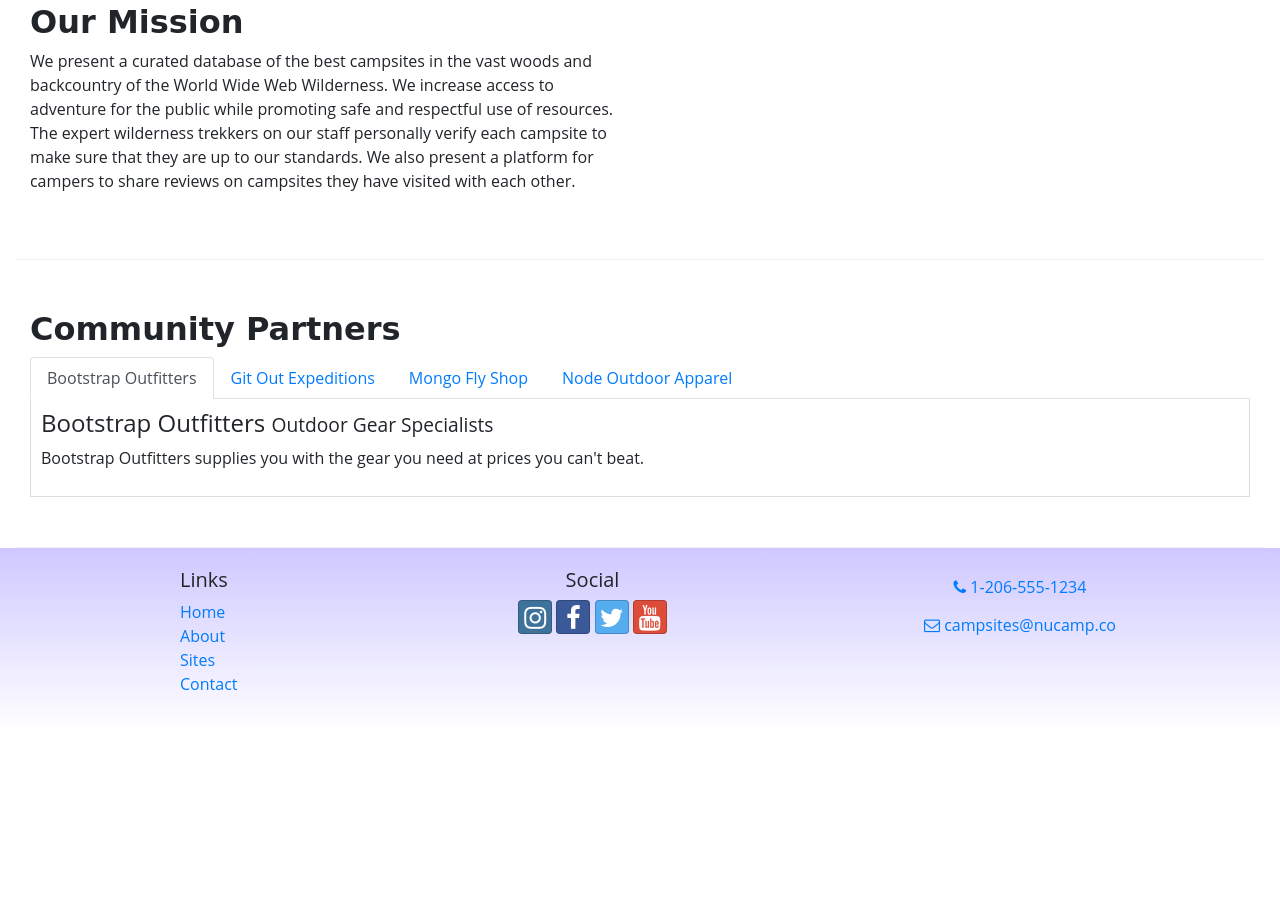
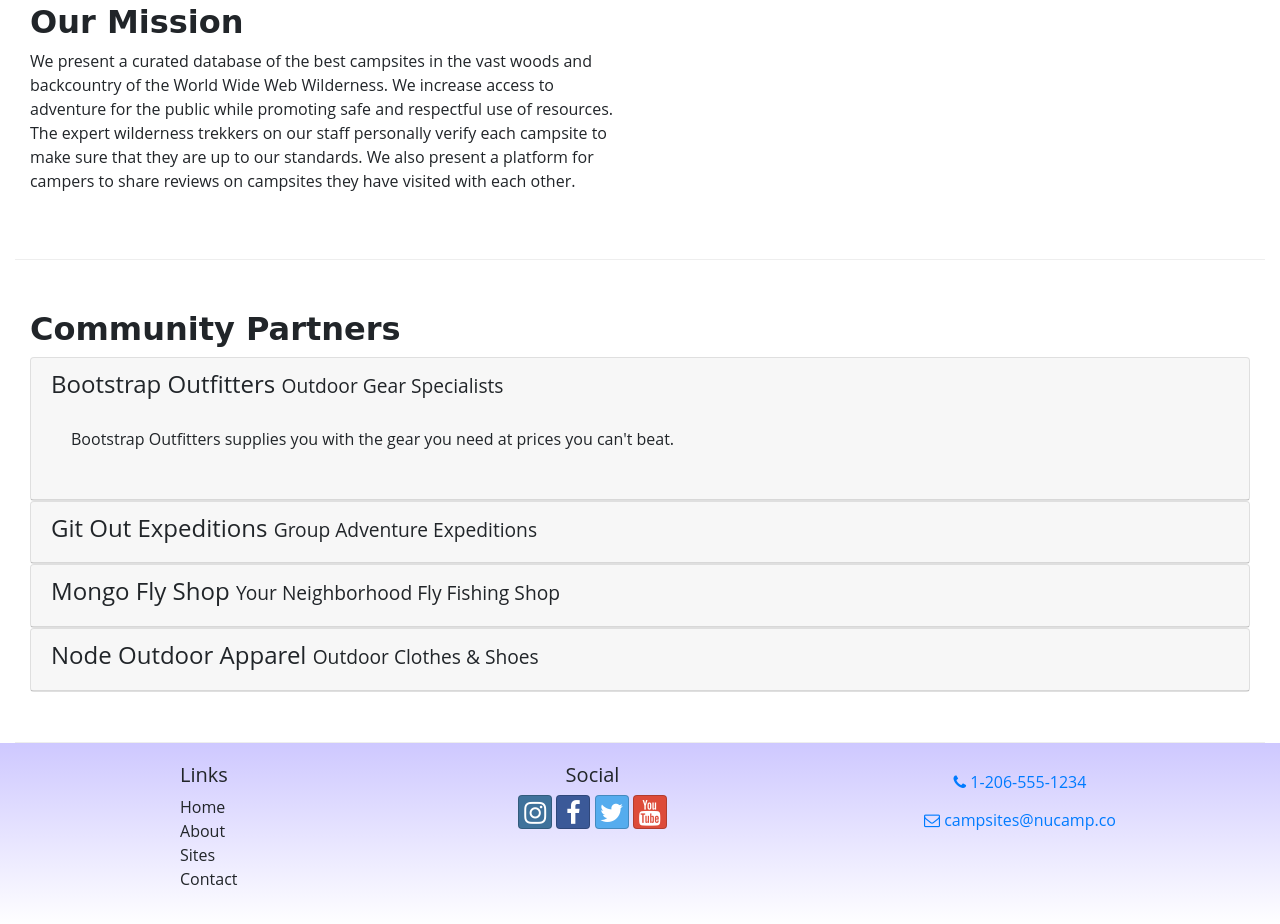
Before and after one commit to huypham2309/nucampsites, a website: page aboutus.html in a window 1280 px wide. Shown: the part 424-1348 px from the top of the page. Before the commit the page ends 1156 px from the top, so only its background shows below. Drawn offline with nearby package versions, Linux system fonts and the light colour scheme; a web font is replaced by a local one.

Commit message:
Accordion

```diff
--- a/aboutus.html
+++ b/aboutus.html
@@ -79,28 +79,62 @@
             <div class="row row-content">
                 <div class="col">
                     <h3>Community Partners</h3>
-                    <ul class="nav nav-tabs">
-                        <li class="nav-item"><a class="nav-link active" href="#bootstrap" role="tab" data-toggle="tab">Bootstrap Outfitters</a></li>
-                        <li class="nav-item"><a class="nav-link" href="#git" role="tab" data-toggle="tab">Git Out Expeditions</a></li>
-                        <li class="nav-item"><a class="nav-link" href="#mongo" role="tab" data-toggle="tab">Mongo Fly Shop</a></li>
-                        <li class="nav-item"><a class="nav-link" href="#node" role="tab" data-toggle="tab">Node Outdoor Apparel</a></li>
-                    </ul>
-                    <div class="tab-content">
-                        <div role="tabpanel" class="tab-pane fade show active" id="bootstrap">
-                            <h4>Bootstrap Outfitters <small>Outdoor Gear Specialists</small></h4>
-                            <p class="d-none d-sm-block">Bootstrap Outfitters supplies you with the gear you need at prices you can't beat.</p>
+                    <div id="accordion">
+                        <div class="card">
+                            <div role="tab" class="card-header">
+                                <h4>
+                                    <a data-toggle="collapse" data-target="#bootstrap">
+                                        Bootstrap Outfitters <small>Outdoor Gear Specialists</small>
+                                    </a>
+                                </h4>
+                                <div class="collapse show" id="bootstrap" data-parent="#accordion">
+                                    <div class="card-body">
+                                        <p class="d-none d-sm-block">Bootstrap Outfitters supplies you with the gear you need at prices you can't beat.</p>
+                                    </div>
+                                </div>
+                            </div>
                         </div>
-                        <div role="tabpanel" class="tab-pane fade" id="git">
-                            <h4>Git Out Expeditions <small>Group Adventure Expeditions</small></h4>
-                            <p class="d-none d-sm-block">Join Git Out Expeditions to explore new horizons with a group of other adventurers!</p>
+                        <div class="card">
+                            <div role="tab" class="card-header">
+                                <h4>
+                                    <a class="collapsed" data-toggle="collapse" data-target="#git">
+                                        Git Out Expeditions <small>Group Adventure Expeditions</small>
+                                    </a>
+                                </h4>
+                                <div class="collapse" id="git" data-parent="#accordion">
+                                    <div class="card-body">
+                                        <p class="d-none d-sm-block">Join Git Out Expeditions to explore new horizons with a group of other adventurers!</p>
+                                   </div>
+                                </div>
+                            </div>
                         </div>
-                        <div role="tabpanel" class="tab-pane fade" id="mongo">
-                            <h4>Mongo Fly Shop <small>Your Neighborhood Fly Fishing Shop.</small></h4>
-                            <p class="d-none d-sm-block">Need a new fishing pole, a tacklebox, or flies of all kinds? Stop by Mongo Fly Shop.</p>
+                        <div class="card">
+                            <div role="tab" class="card-header">
+                                <h4>
+                                    <a class="collapsed" data-toggle="collapse" data-target="#mongo">
+                                        Mongo Fly Shop <small>Your Neighborhood Fly Fishing Shop</small>
+                                    </a>
+                                </h4>
+                                <div class="collapse" id="mongo" data-parent="#accordion">
+                                    <div class="card-body">
+                                        <p class="d-none d-sm-block">Need a new fishing pole, a tacklebox, or flies of all kinds? Stop by Mongo Fly Shop.</p>
+                                    </div>
+                                </div>
+                            </div>
                         </div>
-                        <div role="tabpanel" class="tab-pane fade" id="node">
-                            <h4>Node Outdoor Apparel <small>Outdoor Clothes & Shoes</small></h4>
-                            <p class="d-none d-sm-block">From polar fleeces to swimsuits, hiking boots to waders, a visit to Node will be sure to get you covered.</p>
+                        <div class="card">
+                            <div role="tab" class="card-header">
+                                <h4>
+                                    <a class="collapsed" data-toggle="collapse" data-target="#node">
+                                        Node Outdoor Apparel <small>Outdoor Clothes & Shoes</small>
+                                    </a>
+                                </h4>
+                                <div class="collapse" id="node" data-parent="#accordion">
+                                    <div class="card-body">
+                                        <p class="d-none d-sm-block">From polar fleeces to swimsuits, hiking boots to waders, a visit to Node will be sure to get you covered.</p>
+                                    </div>
+                                </div>
+                            </div>
                         </div>
                     </div>
                 </div>
--- a/css/styles.css
+++ b/css/styles.css
@@ -42,8 +42,8 @@
     background-color: #901CAD;
 }
 
-.tab-content {
-    border: 1px solid #DDD;
-    border-top: none;
-    padding: 10px;
-}
+
+a, a:hover {
+    color: inherit;
+    text-decoration: none;
+  }
```
Also changed, not shown: 1 other file.
